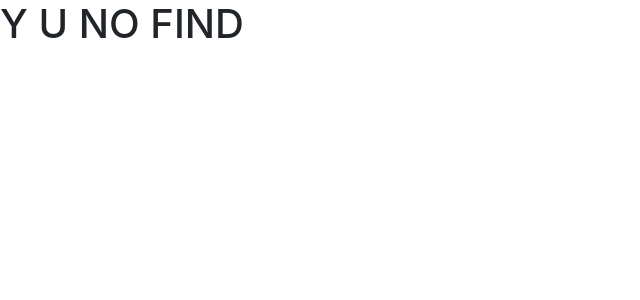
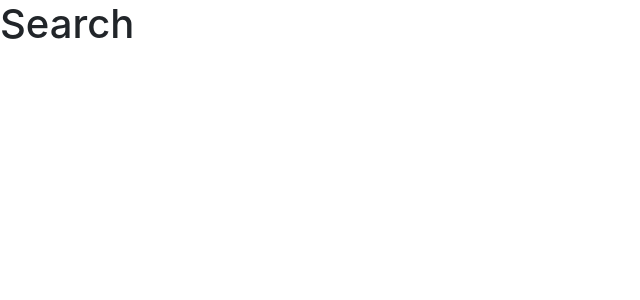
Before and after one commit to team-free-money/team-free-money-cs, a React (Create React App) app in the folder frontend/: page /search in a window 1280 px wide. Shown: the top 300 px of the page, without its empty margins (0-640 px from the left). Built offline with nearby package versions, Linux system fonts and the light colour scheme.

Commit message:
adding search page

```diff
--- a/frontend/src/ui/App.js
+++ b/frontend/src/ui/App.js
@@ -3,12 +3,18 @@ import { Route, Switch } from 'react-router'
 import { Home } from './Home'
 import { FourOhFour } from './FourOhFour'
 import React from 'react'
+import {Search} from './Search'
+
+
 
 export const App = () => (
     <>
         <BrowserRouter>
             <Switch>
                 <Route exact path='/' component={Home} />
+                <Route exact path='/search' component={Search} />
+                <Route exact path='/fourohfour' component={FourOhFour} />
+
                 <Route component={FourOhFour} />
             </Switch>
         </BrowserRouter>
--- /dev/null
+++ b/frontend/src/ui/Search.js
@@ -0,0 +1,11 @@
+import React from "react"
+
+
+
+export const Search = () => {
+    return (
+        <>
+            <h1>Search</h1>
+        </>
+    )
+}
```
